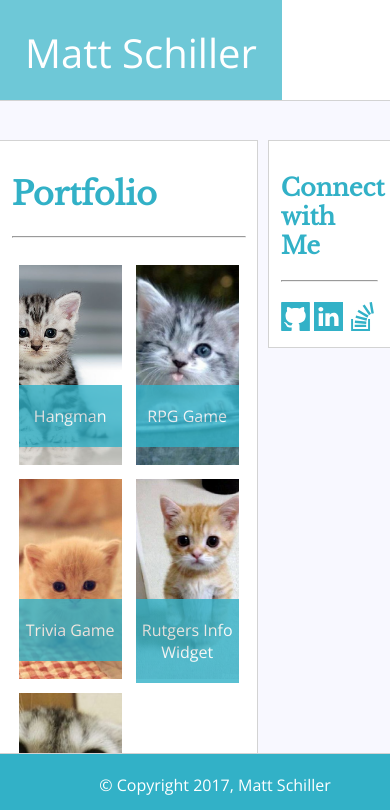
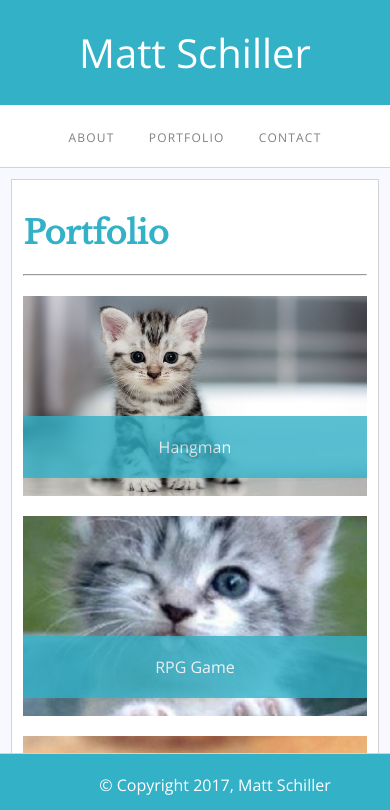
Before and after one commit to matt-schiller/Responsive-Portfolio, a plain HTML site: page portfolio.html in a window 390 px wide. Shown: the top 810 px of the page. Drawn offline with nearby package versions, Linux system fonts and the light colour scheme.

Commit message:
Add media queries

```diff
--- a/assets/css/style.css
+++ b/assets/css/style.css
@@ -74,10 +74,10 @@ button {
 }
 
 .section:after {
-  content: "";
-  display: table;
-  clear: both;
-  height:50px;
+	content: "";
+	display: table;
+	clear: both;
+	height:50px;
 }
 
 .container {
@@ -157,3 +157,74 @@ button {
 	margin-top:120px;
 	color:white;
 }
+
+@media (max-width: 980px) {
+	.container {
+		max-width:800px;
+	}
+	.inline-image {
+		width:100%;
+	}
+	.portfolio-block {
+		width:100%;
+		margin:0 0 20px 0;
+	}
+	.left-pane {
+		width:50%;
+	}
+	.right-pane {
+		width:35%;
+	}
+}
+
+@media (max-width: 768px) {
+	.left-pane, .right-pane {
+		width:88%;
+		margin:3%;
+		float:none;
+	}
+	.portfolio-block {
+		width:44%;
+		margin:3%;
+	}
+	.icon {
+		width:60px;
+	}
+	.navlink {
+		font-size:12px;
+		padding:15px;
+		letter-spacing:1.2px;
+	}
+	.navlink-block {
+		float:right;
+		margin-top:40px;
+	}
+	.inline-image {
+		width:50%;
+	}
+}
+
+@media (max-width: 640px) {
+	.logo {
+		width:100%;
+		text-align:center;
+		float:none;
+		padding-left:0;
+		padding-right:0;
+	}
+	.navlink-block {
+		width:100%;
+		float:none;
+		margin:20px auto 20px auto;
+		text-align:center;
+	}
+	.header
+		{height:auto;}
+	.inline-image {
+		width:100%;
+	}
+	.portfolio-block {
+		width:100%;
+		margin:0 0 20px 0;
+	}
+}
```
Also changed, not shown: assets/images/matt-archive.jpg (added), assets/images/matt.jpg, assets/instruction-images/640-contact.jpg (added), assets/instruction-images/640-index.jpg (added), assets/instruction-images/640-portfolio.jpg (added), assets/instruction-images/768-contact.jpg (added), assets/instruction-images/768-index.jpg (added), assets/instruction-images/768-portfolio.jpg (added), assets/instruction-images/980-contact.jpg (added), assets/instruction-images/980-index.jpg (added), assets/instruction-images/980-portfolio.jpg (added).
